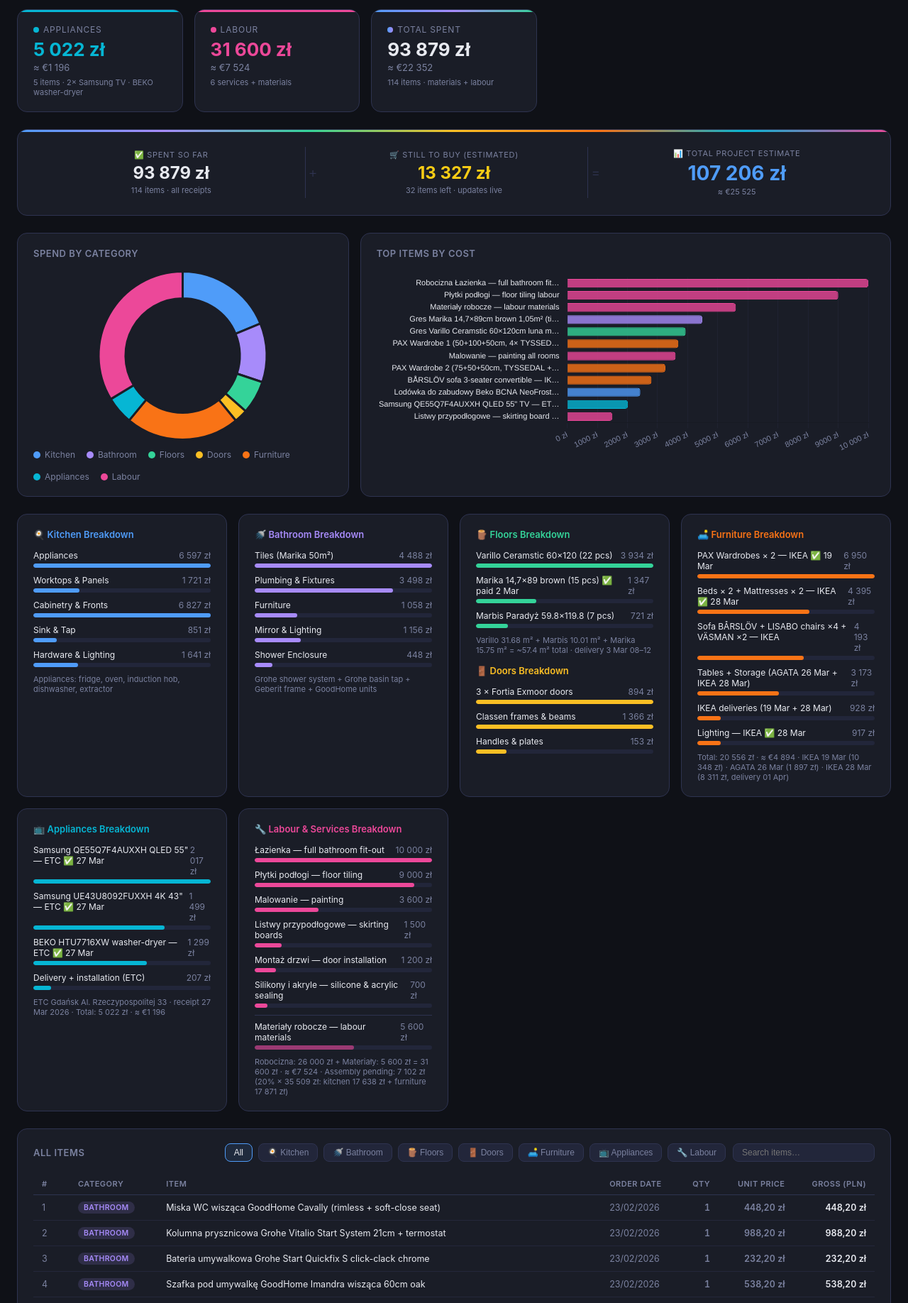
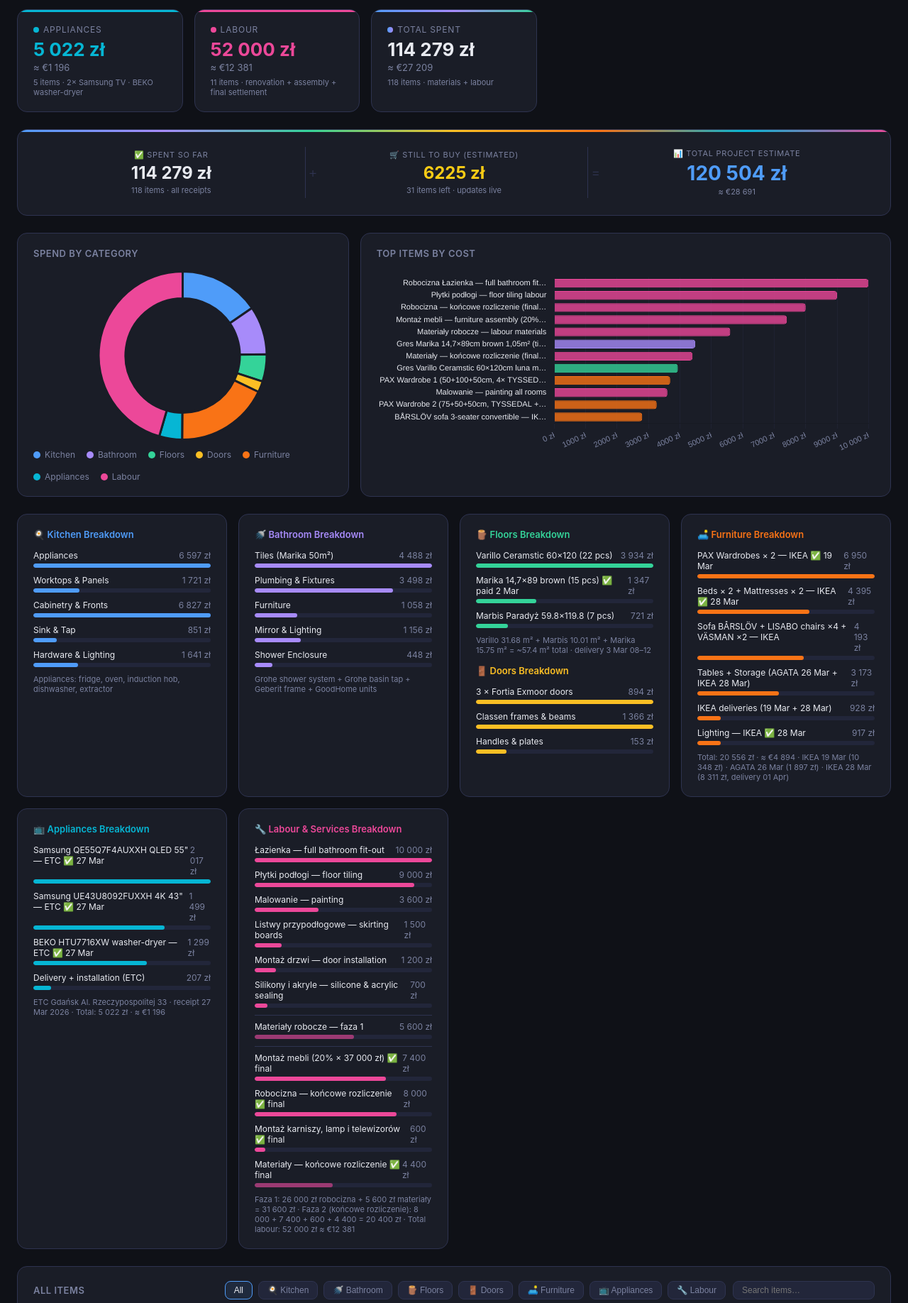
Before and after one commit to sherifrezkalla/renovation-dashboard, a website: page index.html in a window 1280 px wide. Shown: the part 244-2080 px from the top of the page at 71% size. Drawn offline with nearby package versions, Linux system fonts and the light colour scheme.

Commit message:
Add final worker bill: assembly 8,000 + robocizna 8,000 + materials 4,400 = 20,400 zł; Labour 52,000; Total 114,279 zł

```diff
--- a/index.html
+++ b/index.html
@@ -481,15 +481,15 @@
   </div>
   <div class="kpi-card labour">
     <div class="kpi-label"><span class="kpi-dot" style="background:var(--labour)"></span> Labour</div>
-    <div class="kpi-pln" style="color:var(--labour)">31 600 zł</div>
-    <div class="kpi-eur">≈ €7 524</div>
-    <div class="kpi-items">6 services + materials</div>
+    <div class="kpi-pln" style="color:var(--labour)">52 000 zł</div>
+    <div class="kpi-eur">≈ €12 381</div>
+    <div class="kpi-items">11 items · renovation + assembly + final settlement</div>
   </div>
   <div class="kpi-card total">
     <div class="kpi-label"><span class="kpi-dot" style="background:linear-gradient(90deg,var(--kitchen),var(--bathroom))"></span> Total Spent</div>
-    <div class="kpi-pln">93 879 zł</div>
-    <div class="kpi-eur">≈ €22 352</div>
-    <div class="kpi-items">114 items · materials + labour</div>
+    <div class="kpi-pln">114 279 zł</div>
+    <div class="kpi-eur">≈ €27 209</div>
+    <div class="kpi-items">118 items · materials + labour</div>
   </div>
 </div>
 
@@ -498,7 +498,7 @@
   <div class="forecast-col">
     <div class="forecast-label">✅ Spent so far</div>
     <div class="forecast-value spent" id="forecastSpent">—</div>
-    <div class="forecast-sub">114 items · all receipts</div>
+    <div class="forecast-sub">118 items · all receipts</div>
   </div>
   <div class="forecast-op">+</div>
   <div class="forecast-col">
@@ -701,10 +701,26 @@
       <div class="bar-track"><div class="bar-fill" style="background:var(--labour);width:7%"></div></div>
     </div>
     <div class="bar-row" style="margin-top:8px;border-top:1px solid var(--border);padding-top:8px;">
-      <div class="bar-label"><span>Materiały robocze — labour materials</span><span>5 600 zł</span></div>
+      <div class="bar-label"><span>Materiały robocze — faza 1</span><span>5 600 zł</span></div>
       <div class="bar-track"><div class="bar-fill" style="background:var(--labour);width:56%;opacity:0.6"></div></div>
     </div>
-    <p class="note">Robocizna: 26 000 zł + Materiały: 5 600 zł = 31 600 zł · ≈ €7 524 · Assembly pending: 7 102 zł (20% × 35 509 zł: kitchen 17 638 zł + furniture 17 871 zł)</p>
+    <div class="bar-row" style="margin-top:8px;border-top:1px solid var(--border);padding-top:8px;">
+      <div class="bar-label"><span>Montaż mebli (20% × 37 000 zł) ✅ final</span><span>7 400 zł</span></div>
+      <div class="bar-track"><div class="bar-fill" style="background:var(--labour);width:74%"></div></div>
+    </div>
+    <div class="bar-row">
+      <div class="bar-label"><span>Robocizna — końcowe rozliczenie ✅ final</span><span>8 000 zł</span></div>
+      <div class="bar-track"><div class="bar-fill" style="background:var(--labour);width:80%"></div></div>
+    </div>
+    <div class="bar-row">
+      <div class="bar-label"><span>Montaż karniszy, lamp i telewizorów ✅ final</span><span>600 zł</span></div>
+      <div class="bar-track"><div class="bar-fill" style="background:var(--labour);width:6%"></div></div>
+    </div>
+    <div class="bar-row">
+      <div class="bar-label"><span>Materiały — końcowe rozliczenie ✅ final</span><span>4 400 zł</span></div>
+      <div class="bar-track"><div class="bar-fill" style="background:var(--labour);width:44%;opacity:0.6"></div></div>
+    </div>
+    <p class="note">Faza 1: 26 000 zł robocizna + 5 600 zł materiały = 31 600 zł · Faza 2 (końcowe rozliczenie): 8 000 + 7 400 + 600 + 4 400 = 20 400 zł · Total labour: 52 000 zł ≈ €12 381</p>
   </div>
 </div>
 
@@ -895,6 +911,11 @@ const items = [
   {cat:"Appliances", date:"27/03/2026", name:"Samsung UE43U8092FUXXH 4K UHD 43\" TV — ETC", qty:"1", unit:"1 499,00", gross:1499.00},
   {cat:"Appliances", date:"27/03/2026", name:"Wniesienie + rozpakowanie + zabranie opakowań — ETC", qty:"1", unit:"89,00", gross:89.00},
   {cat:"Appliances", date:"27/03/2026", name:"Wniesienie bez rozpakowania TV (×2) — ETC", qty:"2", unit:"59,00", gross:118.00},
+  // ── LABOUR — Final settlement (Apr 2026) ──
+  {cat:"Labour", date:"12/04/2026", name:"Montaż mebli — furniture assembly (20% × 37 000 zł)", qty:"1", unit:"7 400,00", gross:7400.00},
+  {cat:"Labour", date:"12/04/2026", name:"Montaż karniszy, lamp i telewizorów — curtain rods, lamps & TVs", qty:"1", unit:"600,00", gross:600.00},
+  {cat:"Labour", date:"12/04/2026", name:"Robocizna — końcowe rozliczenie (final labour settlement)", qty:"1", unit:"8 000,00", gross:8000.00},
+  {cat:"Labour", date:"12/04/2026", name:"Materiały — końcowe rozliczenie (final materials)", qty:"1", unit:"4 400,00", gross:4400.00},
 ];
 
 const catColors = {
@@ -956,7 +977,7 @@ const donut = new Chart(document.getElementById('donutChart'), {
   data: {
     labels: ['Kitchen', 'Bathroom', 'Floors', 'Doors', 'Furniture', 'Appliances', 'Labour'],
     datasets: [{
-      data: [17637.74, 10648.00, 6002.24, 2413.08, 20555.83, 5022.00, 31600.00],
+      data: [17637.74, 10648.00, 6002.24, 2413.08, 20555.83, 5022.00, 52000.00],
       backgroundColor: ['#4f9cf9','#a78bfa','#34d399','#fbbf24','#f97316','#06b6d4','#ec4899'],
       borderColor: '#1a1d27',
       borderWidth: 3,
@@ -1084,9 +1105,6 @@ const stbTemplate = [
     { id:'home4',  name:'Shoe cabinet / coat hooks',             room:'Hallway',        suggested:350  },
     { id:'home5',  name:'Vacuum cleaner',                        room:'General',        suggested:600  },
   ]},
-  { group: '🔧 Services (pending)', items: [
-    { id:'srv1',   name:'Assembly & installation — 20% × 35 509 zł (kitchen + all furniture, excl. mattresses, delivery, bulbs)', room:'All rooms', suggested:7102 },
-  ]},
 ];
 
 function loadSTB() {
```
